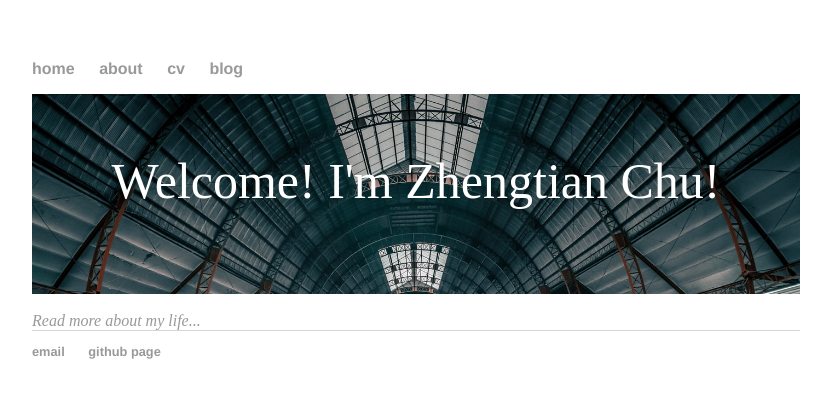
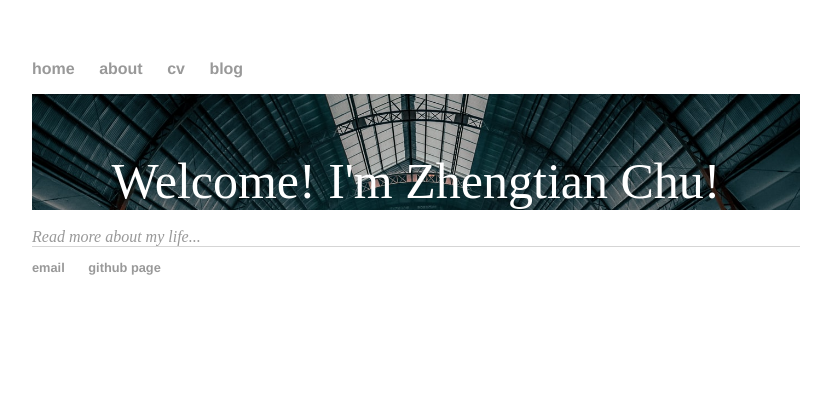
Before and after one commit to scyxx2/lakerschampions.github.io, a Jekyll site: the page built from index.html, in a window 1280 px wide. Shown: the top 398 px of the page, without its empty margins (224-1055 px from the left). Built offline with Jekyll 4.4.1, drawn with Linux system fonts in a browser that asks for light colours.

Commit message:
Update main.css

```diff
--- a/css/main.css
+++ b/css/main.css
@@ -6,7 +6,7 @@ body {
     background: url("/img/home.png") no-repeat;
     background-size:100%;
     color:white;
-    height:200px;
+    height:100%;
     font-size:50px;
     text-align: center;
 }
```
